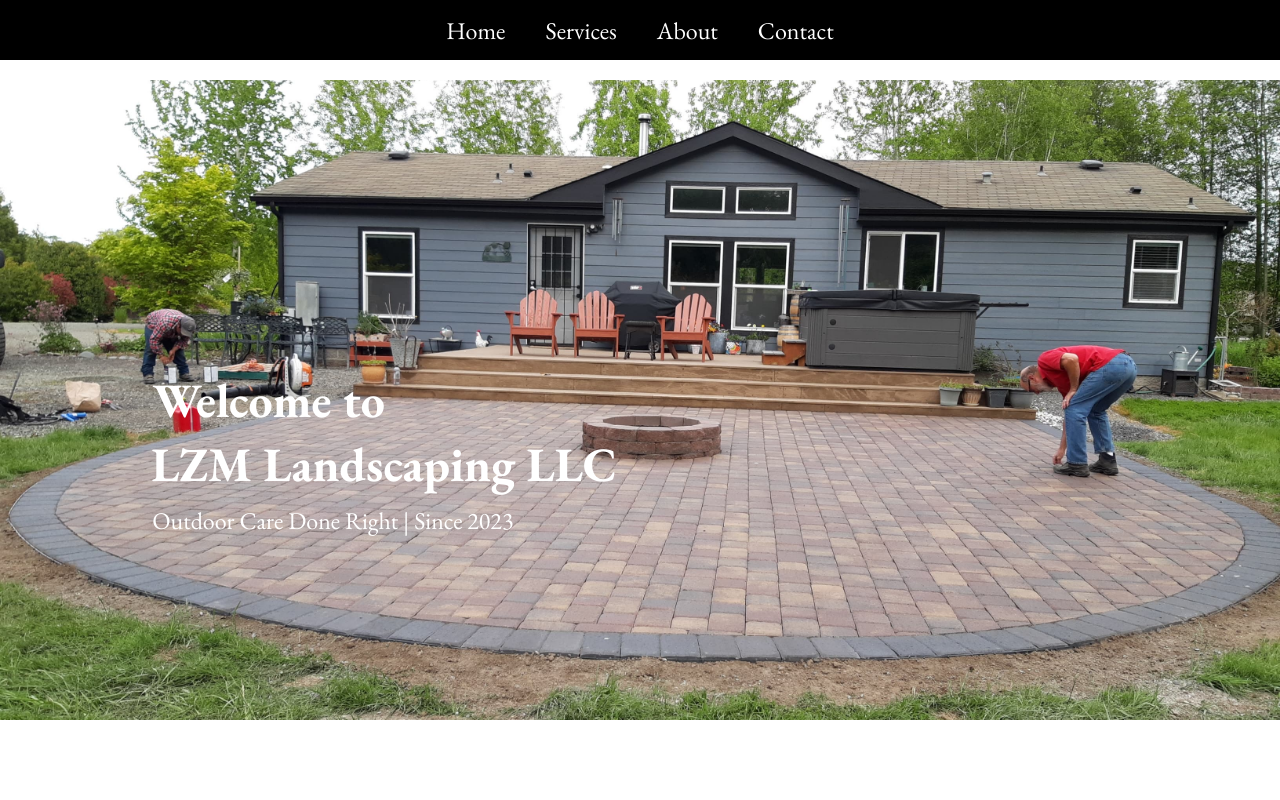
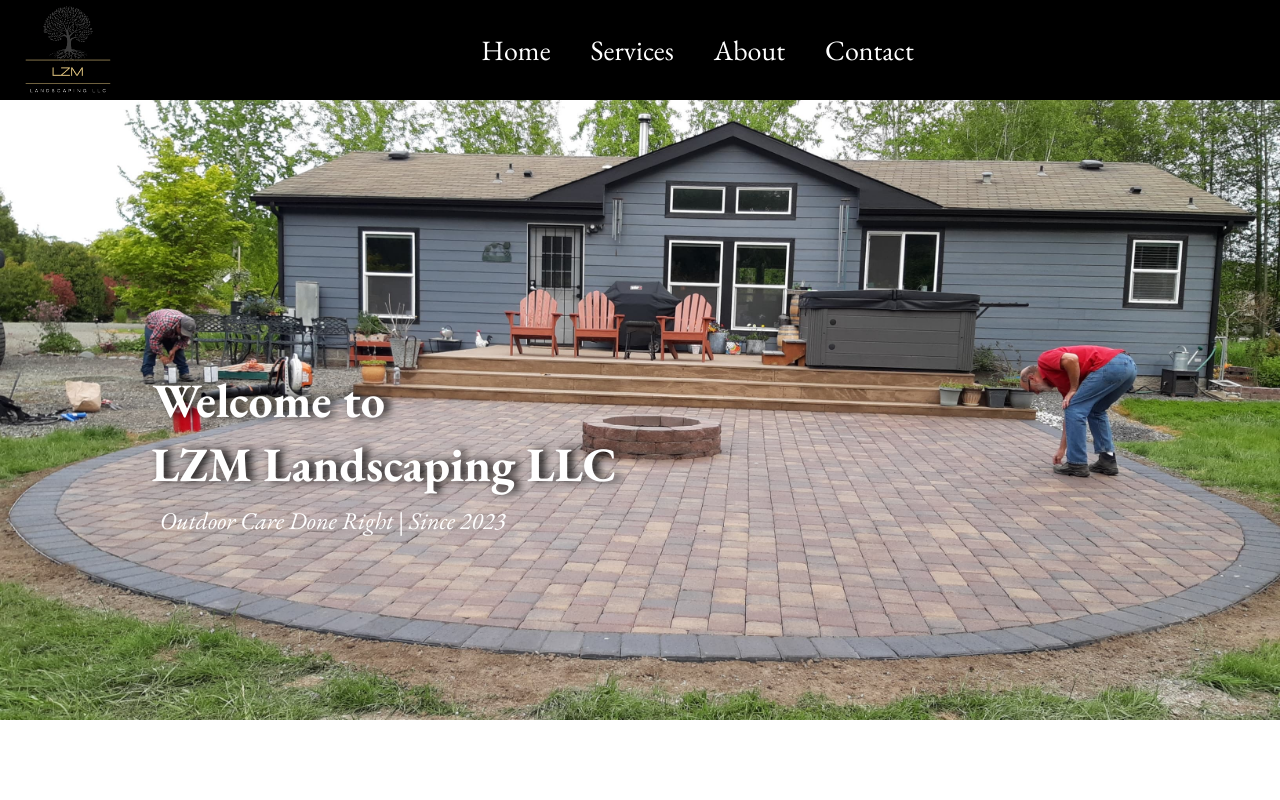
Before and after one commit to rysealex/lzm-landscaping-llc, a React (Create React App) app: page / in a window 1280 px wide. Shown: the top 800 px of the page. Built offline with nearby package versions, Linux system fonts and the light colour scheme.

Commit message:
Added lzm logo small and styled nav/home.

```diff
--- a/src/App.css
+++ b/src/App.css
@@ -16,7 +16,7 @@ nav {
   top: 0;
   left: 0;
   width: 100%;
-  height: 60px;
+  height: 100px;
   background-color: var(--background-color);
   display: flex;
   align-items: center;
@@ -26,6 +26,15 @@ nav {
 nav .nav-left {
   display: flex;
   align-items: center;
+}
+nav .nav-logo {
+  height: 95px;
+  margin-left: 20px;
+  cursor: pointer;
+}
+nav .nav-logo:hover {
+  transform: scale(1.05);
+  transition: transform 0.2s ease;
 }
 nav ul {
   list-style-type: none;
@@ -43,10 +52,11 @@ nav a {
   text-decoration: none;
   color: var(--text-color);
   transition: color 0.3s ease, background-color 0.3s ease;
-  font-size: 1.5em;
+  font-size: 1.75em;
 }
 nav a:hover {
   color: var(--primary-color);
+  font-size: 1.85em;
 }
 nav a.active {
   color: var(--primary-color);
@@ -70,6 +80,7 @@ nav a.active {
   font-size: 3em;
   text-align: center;
   margin: 0;
+  text-shadow: 5px 0 8px black;
 }
 
 /* Gallery Styles */
@@ -109,6 +120,7 @@ nav a.active {
   color: var(--text-color);
   font-size: 1.5rem;
   text-align: center;
+  font-style: italic;
 }
 
 .carousel-image {
--- a/src/navbar.tsx
+++ b/src/navbar.tsx
@@ -1,5 +1,5 @@
 import { MouseEvent } from 'react';
-import lzmDark from './lzm-dark.png';
+import lzmDarkSml from './lzm-dark-sml.png';
 import './App.css';
 
 // handle the nav bar scroll behavior
@@ -21,7 +21,7 @@ function Navbar() {
     <div>
       <nav>
         <div className='nav-left'>
-          {/* <img src={lzmDark} alt="Logo" className='logo' /> */}
+          <img src={lzmDarkSml} alt="Logo" className='nav-logo' onClick={(e) => handleScroll(e, 'home')} />
         </div>
         <ul>
           <li>
```
Also changed, not shown: src/lzm-dark-sml.png (added).
